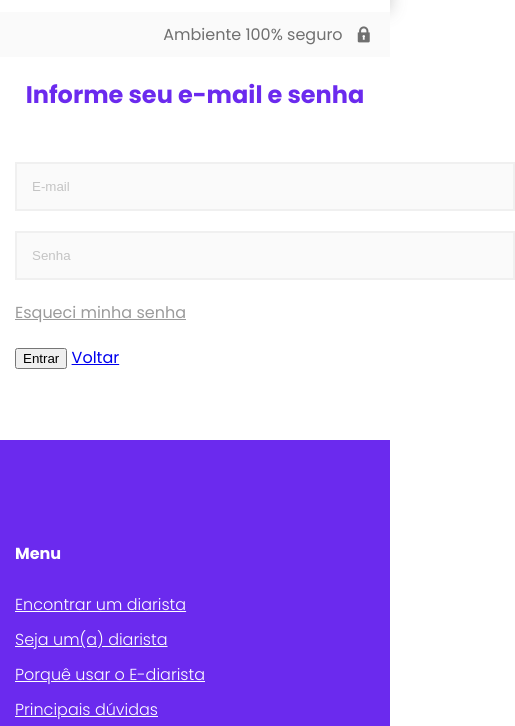
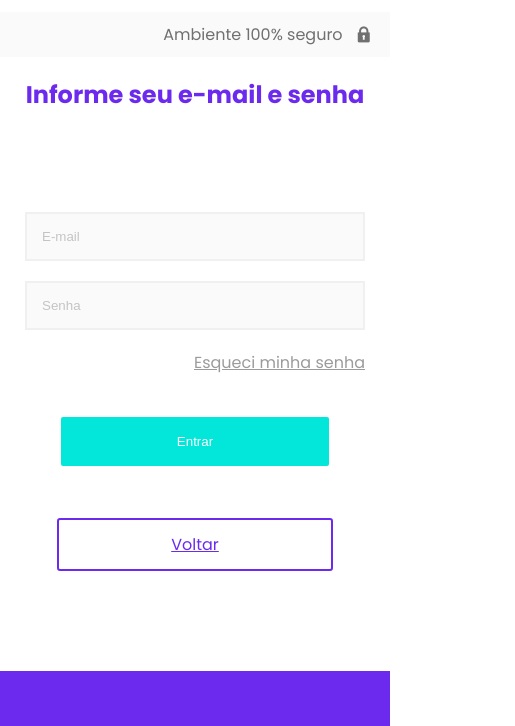
Before and after one commit to ALI84CC/e-diaristas, a plain HTML site: page login.html in a window 390 px wide. Shown: the part 118-844 px from the top of the page, 515 px wide, since content can reach past the window. Drawn offline with Linux system fonts and the light colour scheme.

Commit message:
feat: finalização do projeto implementando a tela de login, tornado-a responsiva, e realializando os ajustes para conectar as telas home.html e login.html

```diff
--- a/login.html
+++ b/login.html
@@ -23,7 +23,7 @@
                 <img src="./img/logo-ediaristas.png" alt="logo do e-diaristas">
                 <div class="btn-header">
                     <a class="btn-contained" href="#">Seja uma diarista</a>
-                    <a  class="btn-void" href="#">Login</a>
+                    <a  class="btn-void" href="./login.html">Login</a>
                 </div>
             </div>
         </div>
@@ -44,11 +44,11 @@
                          <input type="email" placeholder="E-mail">
                          <input type="password" placeholder="Senha">
                          <a href="#" class="password-recover">Esqueci minha senha</a>
-                         <div>
+                         <div class="btn-form">
                             <button type="submit">
                                 Entrar
                             </button>
-                            <a href="#">Voltar</a>
+                            <a href="./home.html">Voltar</a>
                          </div>
                         </form>
                     </div>
--- a/style/login.css
+++ b/style/login.css
@@ -73,8 +73,9 @@ header{
 .principal-content{
     display: grid;
     place-items: center;
-    margin-top: 50px;
-    padding-bottom: 70px;
+    margin: 50px 0;
+    padding: 50px 0;
+    box-shadow: 1px 1px 15px rgba(red, green, blue,#A9A9A9);
 }
 
 .form-field{
@@ -105,6 +106,27 @@ header{
     color: #9b9b9b;
 
 }
+
+.btn-form{
+    display: flex;
+    justify-content: center;
+    gap:50px;
+}
+
+.btn-form a{
+    display: none;
+}
+
+.btn-form button{
+    padding: 17px 20px;
+    width: 250px;
+    border-radius: 3px;
+    outline: auto;
+    color: #fff;
+    background-color: var(--secondary);
+    border-color:var(--secondary) ;
+}
+
 /* footer */
 
 footer{
@@ -114,7 +136,6 @@ footer{
     bottom: 0;
     width: 100%;  */
 }
-
 
 .footer-content{
     display: grid;
@@ -170,28 +191,15 @@ footer{
 
 }
 @media(max-width: 992px) {
-    .principal{
-        background-size: 100% 100%;
-        background-position: bottom;
-        padding: 80px;
-    }
-    .principal-image{
-        display: none;
-    }
-    .principal-section{
-        justify-content: center;
-    }
-    .principal-description{
 
-        text-align: center;
-    }
-    .porq{
-        margin-top:0 ;
-    }
     .footer-content{
         grid-template-columns: 1fr 1fr;
         row-gap: 30px;
         column-gap: 0;
+    }
+
+    .password-recover{
+        align-self: flex-end ;
     }
 }
 @media(max-width: 768px) {
@@ -200,49 +208,39 @@ footer{
         justify-content: center;
         gap: 30px;
     }
-    .principal-section, .principal-description{
+
+    .principal-content{
+        padding: 50px 10px;
+    }
+
+    .form-field{
         width: 100%;
-        display: block
     }
-    .principal-description{
-        gap: 0;
-        max-width: 100;
+
+    .btn-form{
+        flex-direction: column;
+        align-items: center;
+        margin-top: 20px;
     }
-    .principal-diarista-text, .principal-discription p{
-        border: none;
-        padding: 0;
-        font-weight: normal;
-        font-size: 1.2rem;
-        margin:0;
+
+        .btn-form a{
+        display: inline-block;
+        width: 50%;
+        border: solid 2px var(--primary);
+        color: var(--primary);
+        text-align: center;
+        border-radius: 3px;
+        padding: 12px 0;
+
     }
-    .principal-diarista-text::after{
-        display: none;
-    }
-    .principal-diarista-text span{
-        color: var(--dark-grey);
-    }
-    .principal-discription a{
-        display: block;
-        width: 80%;
-        padding: 15px;
-        margin: 30px auto 10px auto;
+    .btn-form button{
+        width: 50%;
     }
 }
 @media(max-width: 600px) {
-    .porq-campos-item{
-        gap: 15px;
-    }
-    .porq-campos-item hr{
-        width: 100%;
-        display: block;
-    }
 
     .footer-content{
         grid-template-columns: 1fr;
-    }
-
-    .porq-item{
-        font-size: 15px;
     }
 
     .btn-header{
@@ -250,3 +248,11 @@ footer{
         justify-content: center;
     }
 }
+
+@media(max-width:450px){
+    .btn-form a, .btn-form button{
+     width: 80%;
+
+
+    }
+}
```
Also changed, not shown: home.html (+2 -1 lines).
